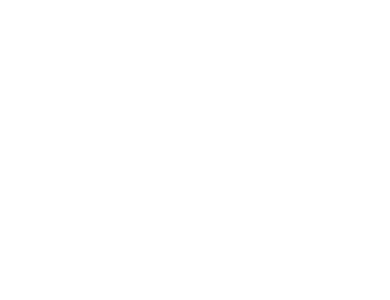
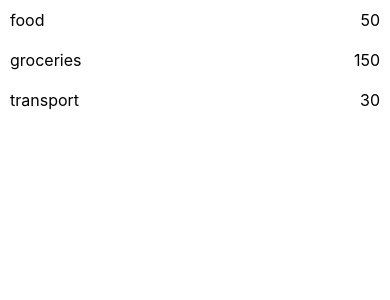
Before and after one commit to johannesmu/listApp, a React Native app: screen / in a window 390 px wide. Shown: the top 300 px of the page. Built offline with nearby package versions, Linux system fonts and the light colour scheme.

Commit message:
added FlatList component

```diff
--- a/App.js
+++ b/App.js
@@ -1,15 +1,29 @@
 import { StatusBar } from 'expo-status-bar';
 import React , {Component} from 'react';
-import { StyleSheet, Text, View, SafeAreaView } from 'react-native';
+import { StyleSheet, Text, View, SafeAreaView, FlatList } from 'react-native';
+
+import {Item} from './components/Item';
 
 export default class App extends Component {
+  listData = [
+    { id: '1', amount: 50, category: 'food'},
+    { id: '2', amount: 150, category: 'groceries'},
+    { id: '3', amount: 30, category: 'transport'},
+  ]
   render() {
     return (
       <SafeAreaView>
-
+        <FlatList
+          data={this.listData}
+          renderItem={this.renderList}
+          keyExtractor={ expense => expense.id }
+        />
       </SafeAreaView>
     )
   }
+  renderList = ({item}) => (
+    <Item amount={item.amount} category={item.category} />
+  )
 }
 
 const styles = StyleSheet.create({
```
